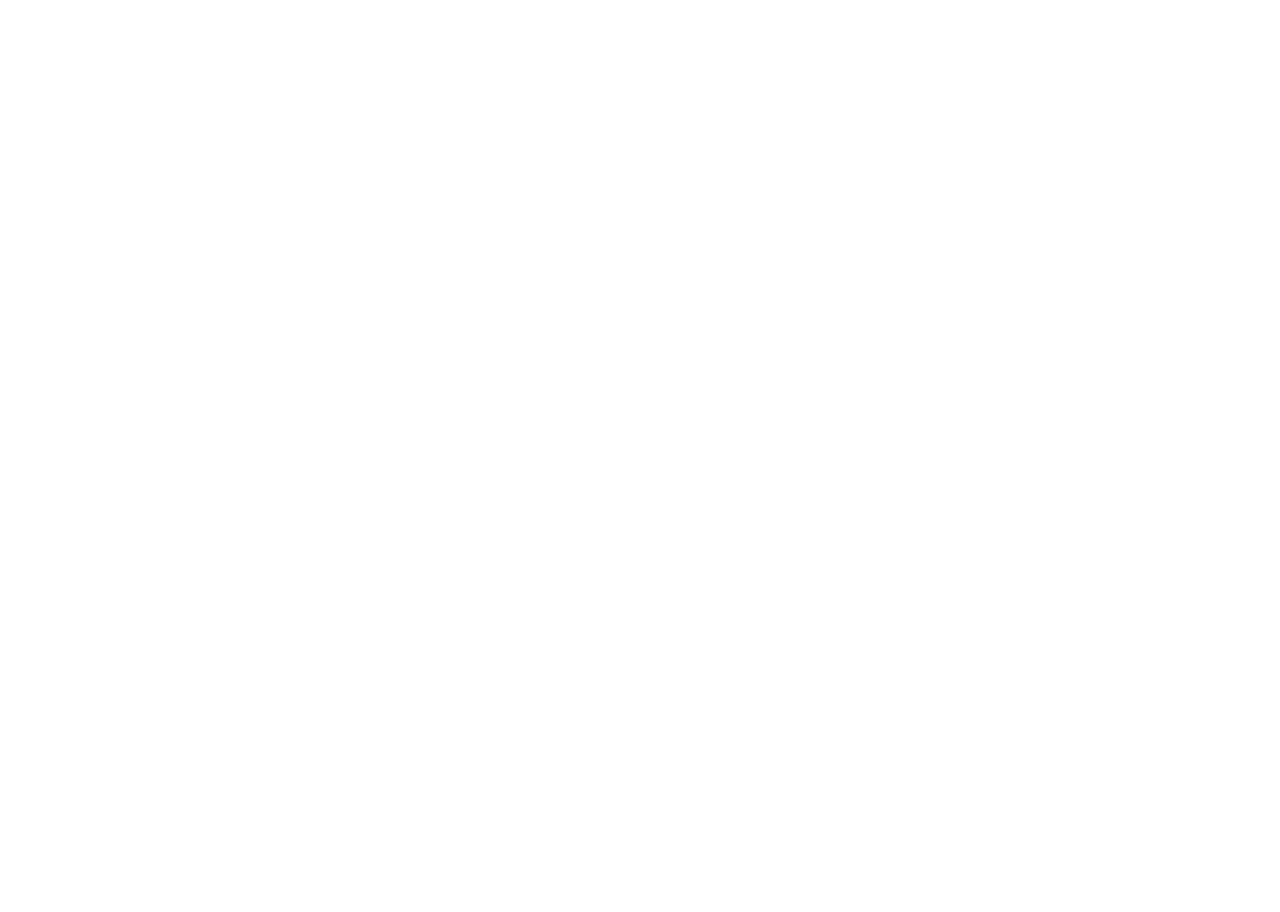
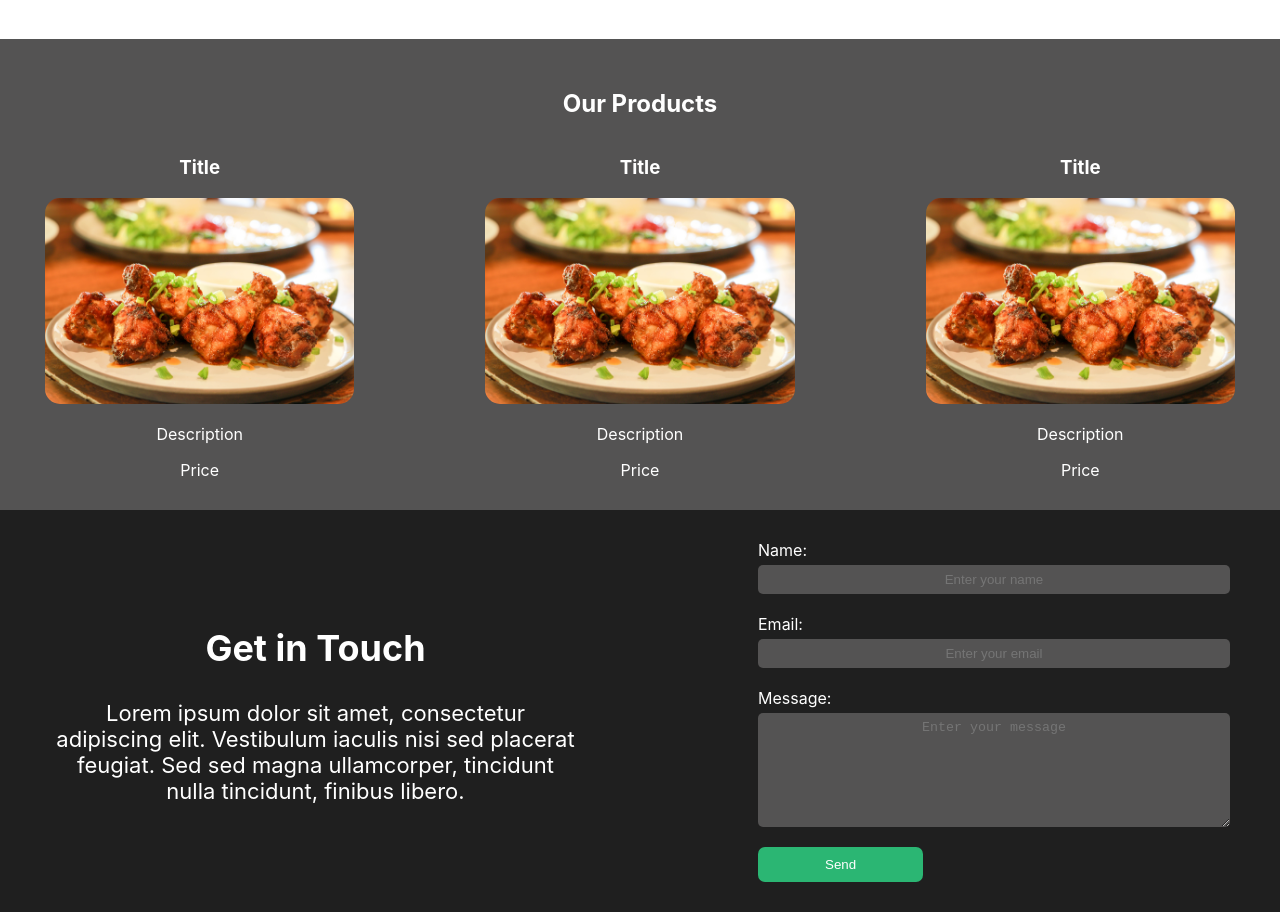
Before and after one commit to awaghat99/SimplyLearn2Cook, a React (Create React App) app: page / in a window 1280 px wide. Shown: the part 1140-2052 px from the top of the page. Before the commit the page ends 1179 px from the top, so only its background shows below. Built offline with nearby package versions, Linux system fonts and the light colour scheme.

Commit message:
products and contact sections

```diff
--- /dev/null
+++ b/src/components/Contact/Contact.css
@@ -0,0 +1,79 @@
+#contact {
+  background-color: #1f1f1f;
+  color: white;
+  padding: 30px 50px;
+  display: flex;
+  justify-content: space-between;
+  align-items: center;
+}
+
+#contact h2 {
+  font-size: 36px;
+}
+
+#contact p {
+  font-size: 22px;
+}
+
+.contact-text {
+  width: 45%;
+}
+
+#contact form {
+  display: flex;
+  flex-direction: column;
+  width: 40%;
+  text-align: left;
+}
+
+#contact label {
+  margin-bottom: 5px;
+}
+
+#contact input,
+#contact textarea {
+  margin-bottom: 20px;
+  background-color: #545353;
+  border: none;
+  padding: 7px 3px;
+  border-radius: 5px;
+  text-align: center;
+  color: white;
+}
+
+#contact textarea {
+  height: 100px;
+}
+
+#contact button {
+  width: 35%;
+  background-color: #2bb673;
+  color: white;
+  border: none;
+  padding: 10px 20px;
+  cursor: pointer;
+  border-radius: 7px;
+}
+
+@media (max-width: 700px) {
+  #contact {
+    flex-direction: column;
+  }
+
+  .contact-text {
+    width: 95%;
+    margin-bottom: 20px;
+  }
+
+  #contact form {
+    width: 95%;
+  }
+
+  #contact h2 {
+    font-size: 28px;
+  }
+
+  #contact p {
+    font-size: 18px;
+  }
+}
--- /dev/null
+++ b/src/components/Contact/Contact.js
@@ -0,0 +1,30 @@
+import React from "react";
+import "./Contact.css";
+
+const Contact = () => {
+  return (
+    <section id="contact">
+      <div className="contact-text">
+        <h2>Get in Touch</h2>
+        <p>
+          Lorem ipsum dolor sit amet, consectetur adipiscing elit. Vestibulum iaculis nisi sed placerat
+          feugiat. Sed sed magna ullamcorper, tincidunt nulla tincidunt, finibus libero.
+        </p>
+      </div>
+      <form action="https://formspree.io/f/xaygknwo" method="POST">
+        <label for="name">Name:</label>
+        <input id="name" placeholder="Enter your name" name="name" required></input>
+
+        <label for="email">Email:</label>
+        <input id="email" type="email" placeholder="Enter your email" name="email" required></input>
+
+        <label for="message">Message:</label>
+        <textarea id="message" placeholder="Enter your message" name="message" required></textarea>
+
+        <button type="submit">Send</button>
+      </form>
+    </section>
+  );
+};
+
+export default Contact;
--- /dev/null
+++ b/src/components/Products/Products.css
@@ -0,0 +1,20 @@
+.products-section {
+  color: white;
+  background-color: #545353;
+  padding: 30px 0;
+}
+
+.product-holder {
+  display: flex;
+  justify-content: space-between;
+  padding: 0 45px;
+}
+
+.product {
+  width: 26%;
+}
+
+.product img {
+  width: 100%;
+  border-radius: 15px;
+}
--- /dev/null
+++ b/src/components/Products/Products.js
@@ -0,0 +1,33 @@
+import React from "react";
+import "./Products.css";
+import placeholder from "../../images/cook-about-image.jpg";
+
+const Products = () => {
+  return (
+    <section className="products-section">
+      <h2>Our Products</h2>
+      <div className="product-holder">
+        <div className="product">
+          <h3>Title</h3>
+          <img src={placeholder} alt="placeholder" />
+          <p>Description</p>
+          <span>Price</span>
+        </div>
+        <div className="product">
+          <h3>Title</h3>
+          <img src={placeholder} alt="placeholder" />
+          <p>Description</p>
+          <span>Price</span>
+        </div>
+        <div className="product">
+          <h3>Title</h3>
+          <img src={placeholder} alt="placeholder" />
+          <p>Description</p>
+          <span>Price</span>
+        </div>
+      </div>
+    </section>
+  );
+};
+
+export default Products;
--- a/src/pages/Home.js
+++ b/src/pages/Home.js
@@ -1,12 +1,16 @@
 import React from "react";
 import Splash from "../components/Splash/Splash";
 import About from "../components/About/About";
+import Products from "../components/Products/Products";
+import Contact from "../components/Contact/Contact";
 
 const Home = () => {
   return (
     <div>
       <Splash />
       <About />
+      <Products />
+      <Contact />
     </div>
   );
 };
```
